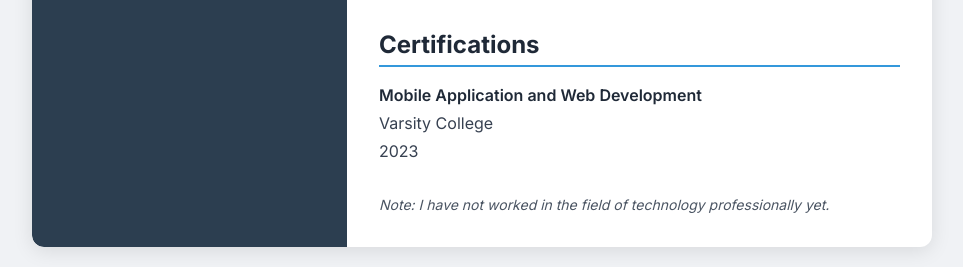
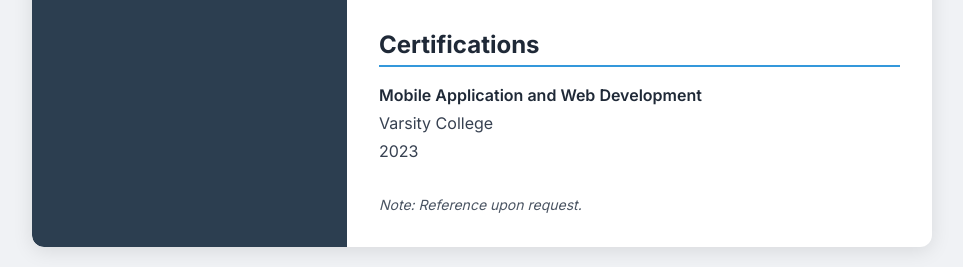
Before and after one commit to ST10329226/ST10329226.github.io, a plain HTML site: page index.html in a window 1280 px wide. Shown: the part 957-1224 px from the top of the page, without its empty margins (158-1121 px from the left). Drawn offline with nearby package versions, Linux system fonts and the light colour scheme.

Commit message:
Update index.html

```diff
--- a/index.html
+++ b/index.html
@@ -128,7 +128,7 @@
             </div>
 
             <p class="text-gray-600 text-sm italic mt-4">
-                Note: I have not worked in the field of technology professionally yet.
+                Note: Reference upon request.
             </p>
         </div>
     </div>
```
